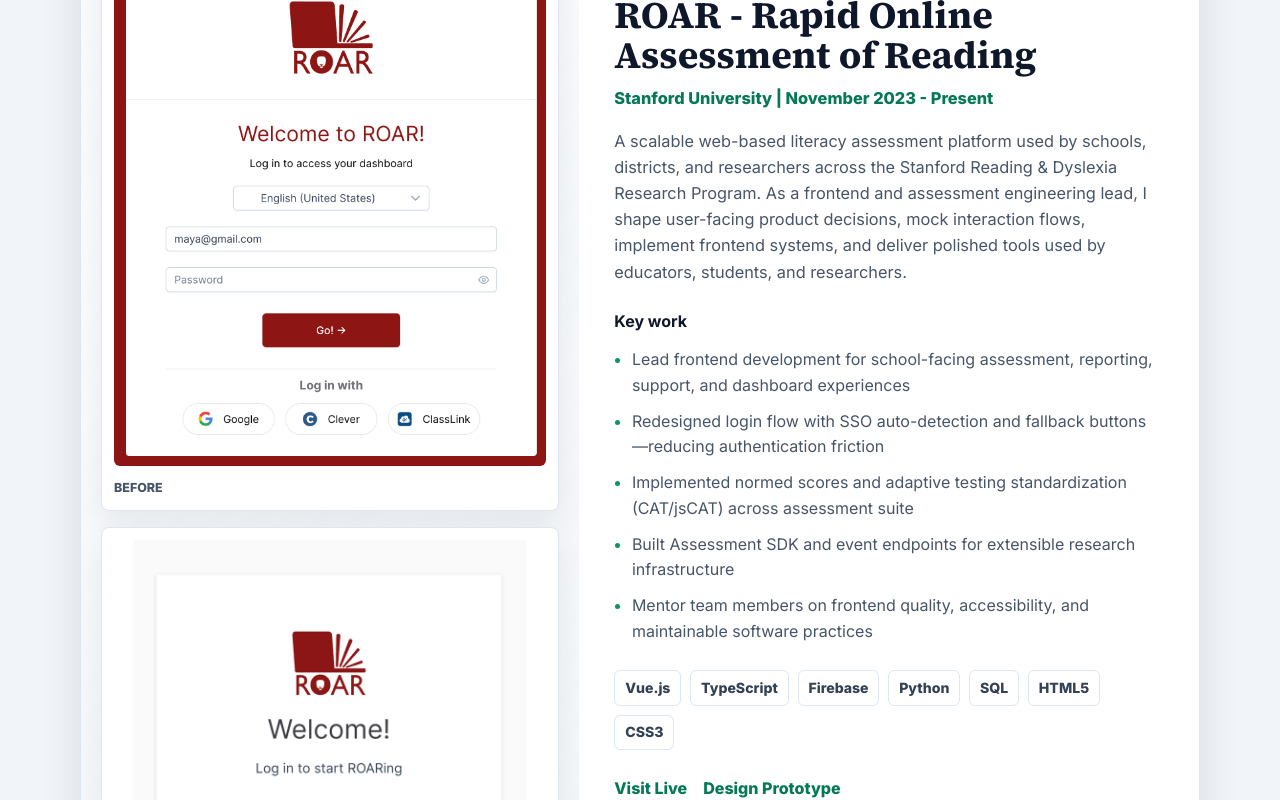
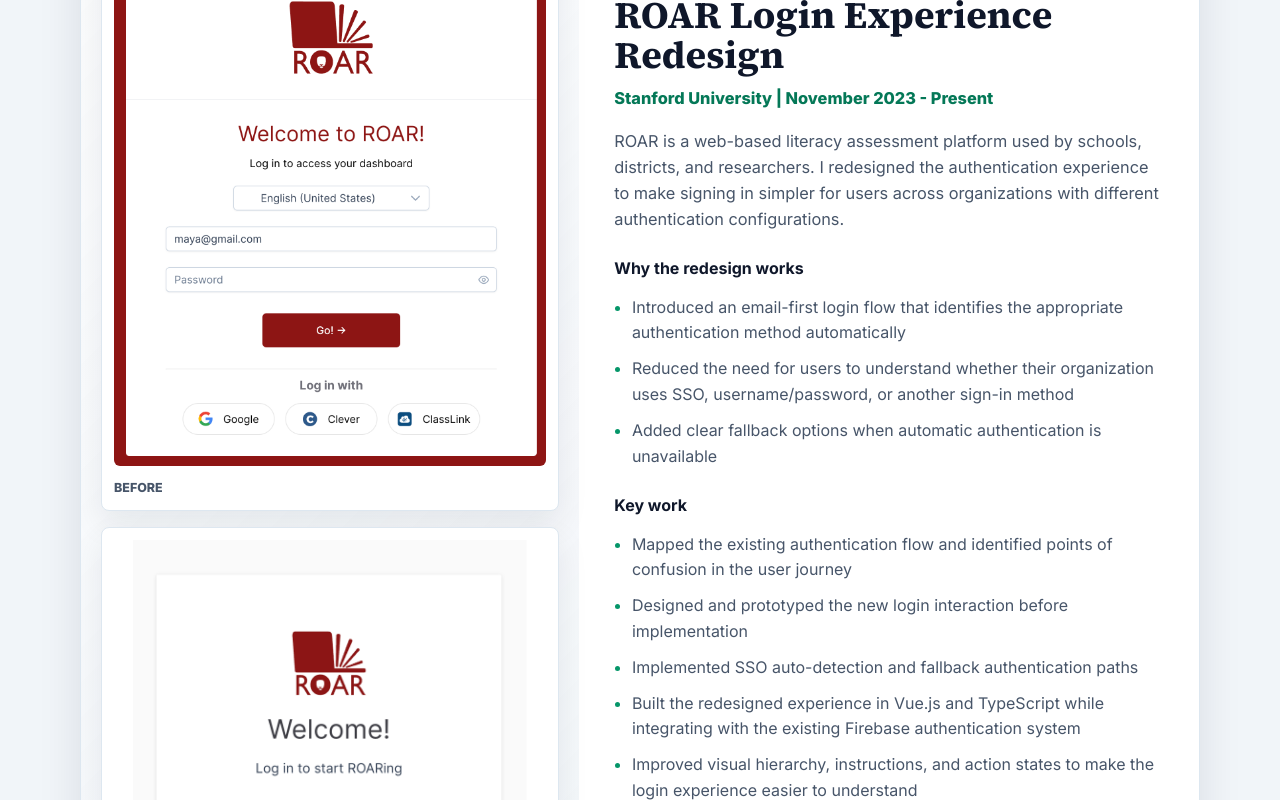
Before and after one commit to Emily-ejag/my-webpage, a React (Create React App) app: page / in a window 1280 px wide. Shown: the part 2440-3240 px from the top of the page. Built offline with nearby package versions, Linux system fonts and the light colour scheme.

Commit message:
improving text for the signing page project

```diff
--- a/public/js/projects.js
+++ b/public/js/projects.js
@@ -5,24 +5,48 @@
     projects: [
       {
         id: 'roar',
-        name: 'ROAR - Rapid Online Assessment of Reading',
+        name: 'ROAR Login Experience Redesign',
         organization: 'Stanford University',
         date: 'November 2023 - Present',
-        description: 'A scalable web-based literacy assessment platform used by schools, districts, and researchers across the Stanford Reading & Dyslexia Research Program. As a frontend and assessment engineering lead, I shape user-facing product decisions, mock interaction flows, implement frontend systems, and deliver polished tools used by educators, students, and researchers.',
+
+        description:
+          'ROAR is a web-based literacy assessment platform used by schools, districts, and researchers. I redesigned the authentication experience to make signing in simpler for users across organizations with different authentication configurations.',
+
         image: 'img/roarLogin.png',
         beforeImage: 'img/beforeRoarLogo.png',
         showComparison: true,
+
+        impact: [
+          'Introduced an email-first login flow that identifies the appropriate authentication method automatically',
+          'Reduced the need for users to understand whether their organization uses SSO, username/password, or another sign-in method',
+          'Added clear fallback options when automatic authentication is unavailable'
+        ],
+
         keyWork: [
-          'Lead frontend development for school-facing assessment, reporting, support, and dashboard experiences',
-          'Redesigned login flow with SSO auto-detection and fallback buttons—reducing authentication friction',
-          'Implemented normed scores and adaptive testing standardization (CAT/jsCAT) across assessment suite',
-          'Built Assessment SDK and event endpoints for extensible research infrastructure',
-          'Mentor team members on frontend quality, accessibility, and maintainable software practices'
+          'Mapped the existing authentication flow and identified points of confusion in the user journey',
+          'Designed and prototyped the new login interaction before implementation',
+          'Implemented SSO auto-detection and fallback authentication paths',
+          'Built the redesigned experience in Vue.js and TypeScript while integrating with the existing Firebase authentication system',
+          "Improved visual hierarchy, instructions, and action states to make the login experience easier to understand",
+          "Refactored the login experience into a more maintainable frontend structure using containers, components, and composables",
+          "Separated authentication logic from presentation to make the flow easier to extend, test, and maintain"
         ],
-        tech: ['Vue.js', 'TypeScript', 'Firebase', 'Python', 'SQL', 'HTML5', 'CSS3'],
+
+        tech: [
+          'Vue.js',
+          'TypeScript',
+          'Firebase',
+          'HTML5',
+          'CSS3',
+          'UX Design'
+        ],
+
         links: [
           { text: 'Visit Live', url: 'https://roar.education' },
-          { text: 'Design Prototype', url: 'https://www.figma.com/proto/XXFfiMqdrdfaUDaWxyOrLS/ROAR?node-id=1-2&starting-point-node-id=1%3A2' }
+          {
+            text: 'Design Prototype',
+            url: 'https://www.figma.com/proto/XXFfiMqdrdfaUDaWxyOrLS/ROAR?node-id=1-2&starting-point-node-id=1%3A2'
+          }
         ]
       },
       {
```
